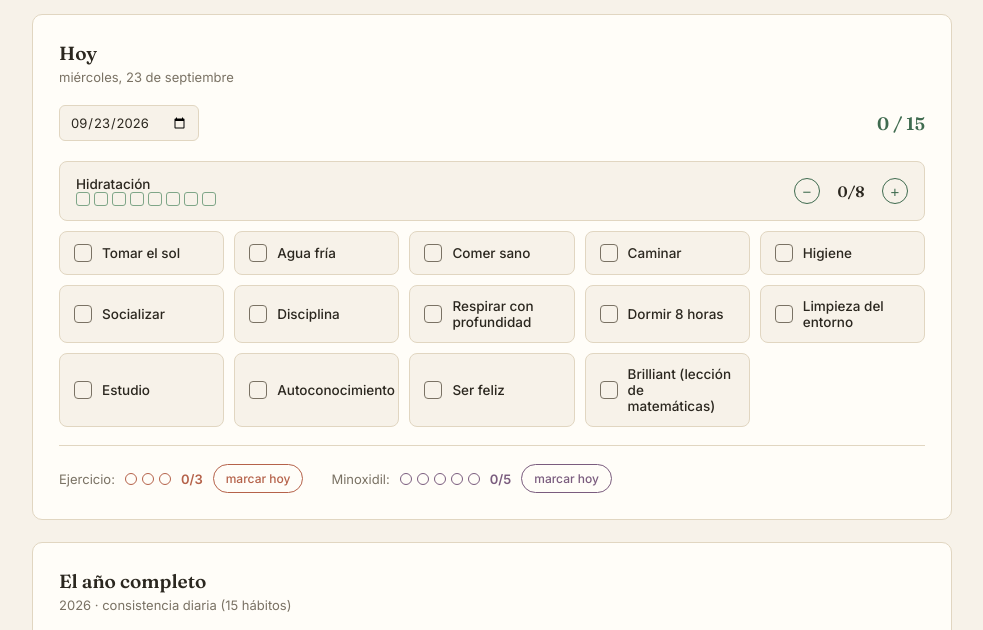
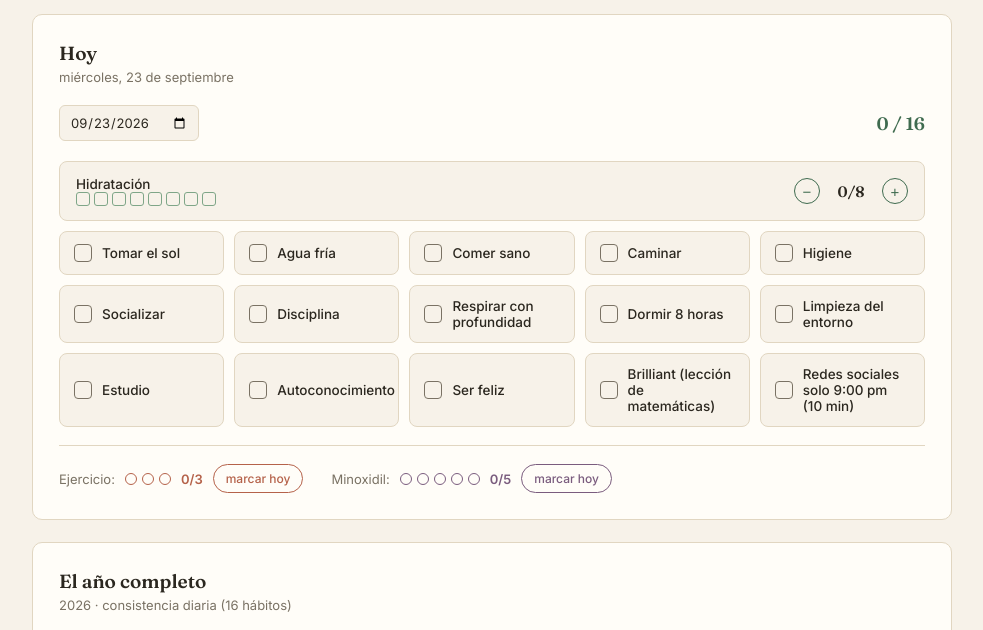
Before and after one commit to rodrigozamorapiano/habitos-, a plain HTML site: page index.html in a window 1280 px wide. Shown: the part 118-748 px from the top of the page, without its empty margins (148-1131 px from the left). Drawn offline with Linux system fonts and the light colour scheme.

Commit message:
Add files via upload

```diff
--- a/index.html
+++ b/index.html
@@ -274,7 +274,7 @@
 
     <div class="date-row">
       <input type="date" id="input-date">
-      <div class="day-score" id="day-score">0 / 15</div>
+      <div class="day-score" id="day-score">0 / 16</div>
     </div>
 
     <div class="hydration" id="hydration-block">
@@ -328,7 +328,7 @@
 
     <div class="year-stats">
       <div class="year-stat"><div class="n" id="stat-avg">0%</div><div class="l">Promedio del año</div></div>
-      <div class="year-stat"><div class="n" id="stat-perfect">0</div><div class="l">Días perfectos (15/15)</div></div>
+      <div class="year-stat"><div class="n" id="stat-perfect">0</div><div class="l">Días perfectos (16/16)</div></div>
       <div class="year-stat"><div class="n" id="stat-streak">0</div><div class="l">Racha actual</div></div>
     </div>
   </div>
@@ -350,7 +350,8 @@
     { key: 'estudio', label: 'Estudio' },
     { key: 'autoconocimiento', label: 'Autoconocimiento' },
     { key: 'feliz', label: 'Ser feliz' },
-    { key: 'brilliant', label: 'Brilliant (lección de matemáticas)' }
+    { key: 'brilliant', label: 'Brilliant (lección de matemáticas)' },
+    { key: 'redes', label: 'Redes sociales solo 9:00 pm (10 min)' }
   ];
   const HYDRATION_TARGET = 8;
   const WEEKLY = [
@@ -414,7 +415,7 @@
 
   function renderDayScore(){
     const dayObj = getDay(selectedISO);
-    document.getElementById('day-score').textContent = `${dailyScore(dayObj)} / 15`;
+    document.getElementById('day-score').textContent = `${dailyScore(dayObj)} / 16`;
     const d = fromISO(selectedISO);
     document.getElementById('date-display').textContent =
       d.toLocaleDateString('es-MX', { weekday: 'long', day: 'numeric', month: 'long' });
@@ -498,7 +499,7 @@
 
   function renderHeatmap(){
     const year = new Date().getFullYear();
-    document.getElementById('year-label').textContent = `${year} · consistencia diaria (15 hábitos)`;
+    document.getElementById('year-label').textContent = `${year} · consistencia diaria (16 hábitos)`;
 
     const jan1 = new Date(year, 0, 1);
     const dec31 = new Date(year, 11, 31);
@@ -528,13 +529,13 @@
           const dayObj = getDay(iso);
           const score = dailyScore(dayObj);
           const hasData = Object.keys(dayObj).length > 0;
-          const pct = score / 15;
+          const pct = score / 16;
           cell.style.background = hasData ? colorForPct(pct) : '#EFE6D6';
-          cell.title = `${iso} · ${score}/15`;
+          cell.title = `${iso} · ${score}/16`;
           if (hasData){
             totalPct += pct;
             totalDaysWithData++;
-            if (score === 15) perfectDays++;
+            if (score === 16) perfectDays++;
           }
         } else {
           cell.style.opacity = '0';
@@ -557,7 +558,7 @@
     let d = fromISO(todayISO());
     while (true){
       const dayObj = getDay(toISO(d));
-      if (dailyScore(dayObj) >= 11){ // ~75% de 15
+      if (dailyScore(dayObj) >= 12){ // ~75% de 16
         currentStreak++;
         d.setDate(d.getDate() - 1);
       } else break;
```
